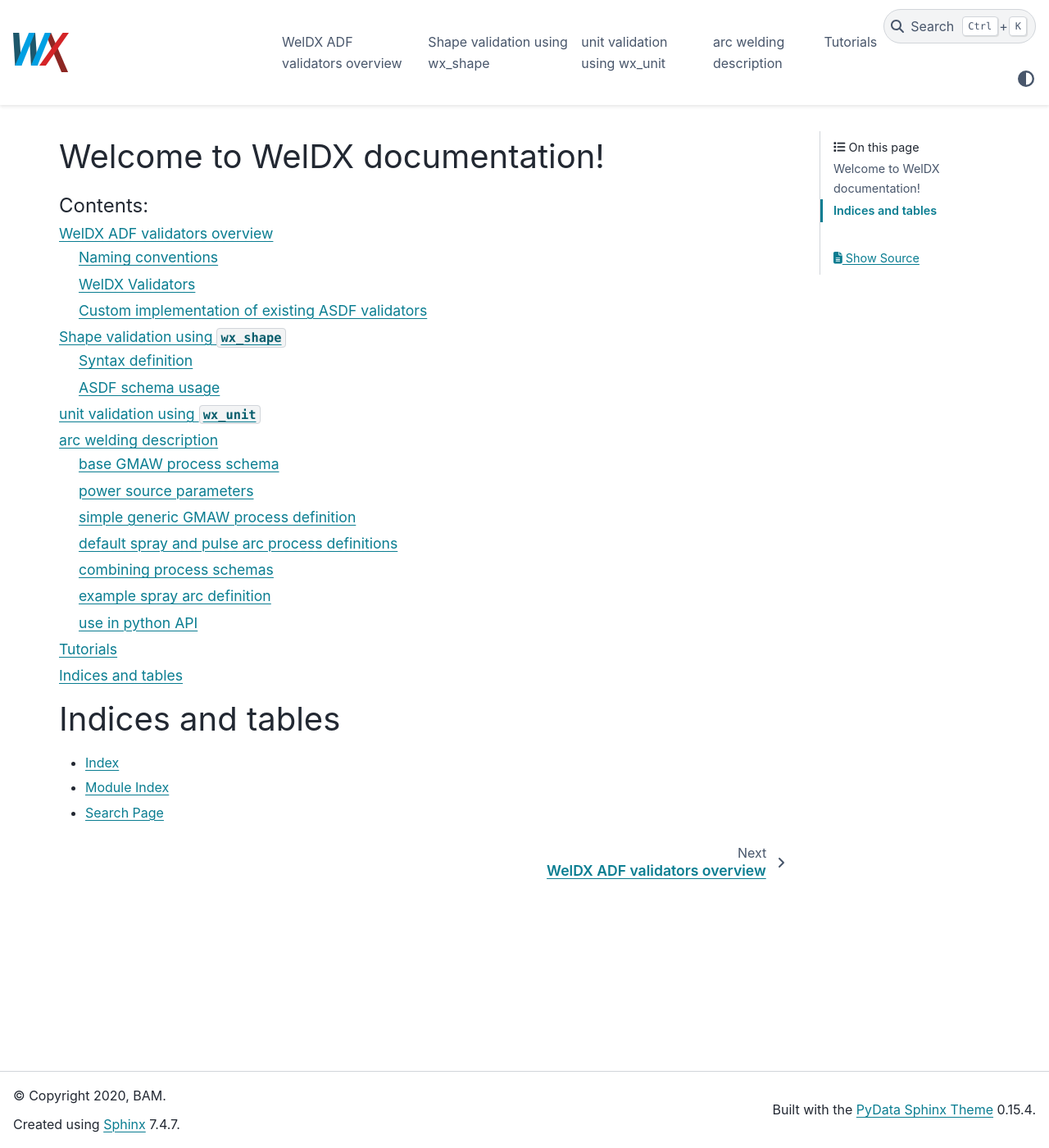
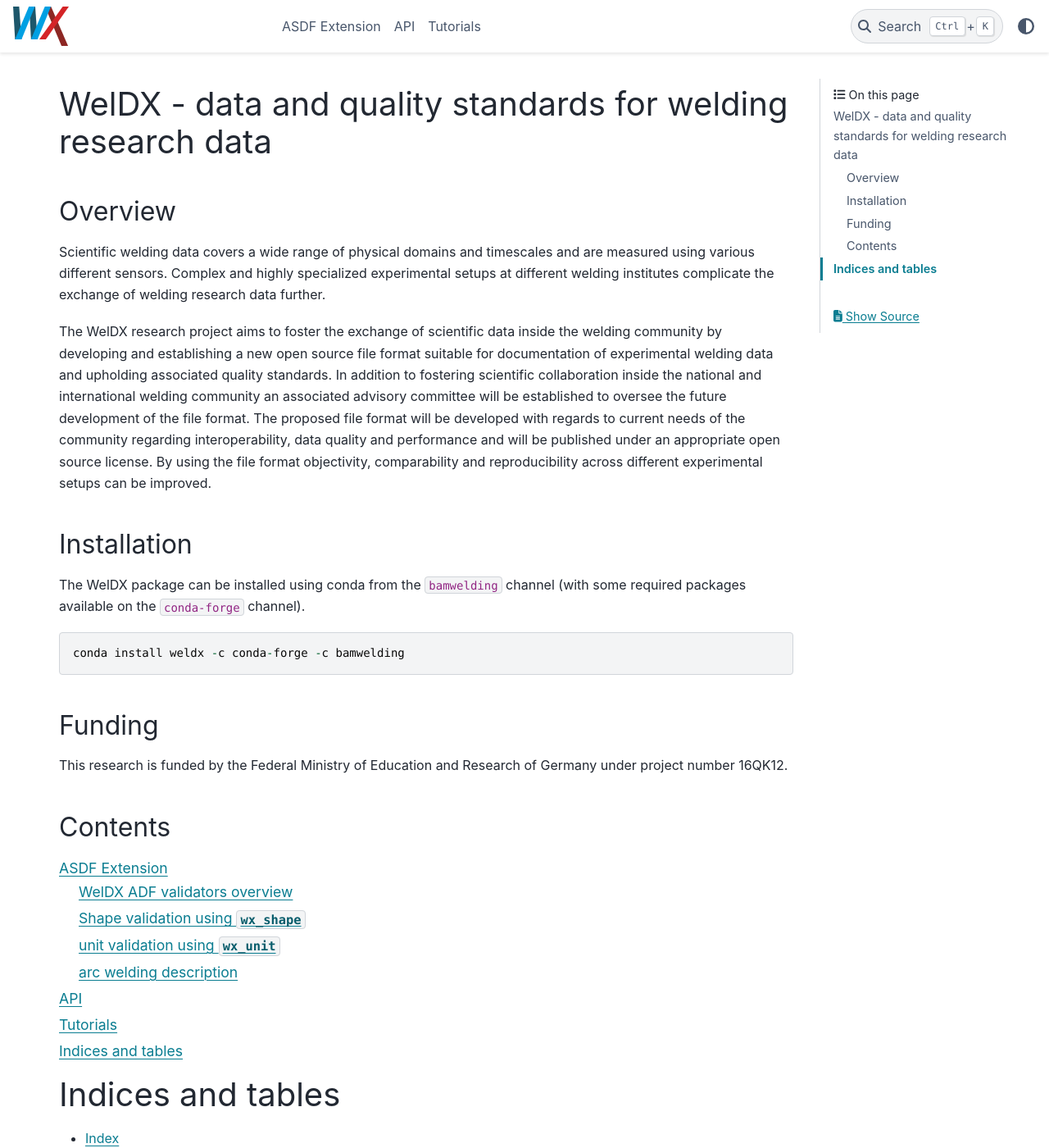
Before and after one commit to BAMWelDX/weldx, a Sphinx documentation site: the page built from doc/index.rst, in a window 1280 px wide and 1400 px high. Shown: the whole window at 82% size. Built offline with Sphinx 7.4.7 and the PyData theme 0.15.4, drawn with Linux system fonts in a browser that asks for light colours.

Commit message:
add project description

```diff
--- /dev/null
+++ b/doc/api.rst
@@ -0,0 +1,4 @@
+API
+=================================
+
+coming soon ...
--- /dev/null
+++ b/doc/asdf-extension.rst
@@ -0,0 +1,12 @@
+ASDF Extension
+=================================
+
+This page contains documentation and examples for custom additions to the ASDF schemas used in WelDX.
+
+.. toctree::
+   :maxdepth: 2
+
+   validators
+   shape-validation
+   unit-validation
+   welding-processes
--- a/doc/index.rst
+++ b/doc/index.rst
@@ -1,17 +1,38 @@
+WelDX - data and quality standards for welding research data
+============================================================
 
+Overview
+########
+Scientific welding data covers a wide range of physical domains and timescales and are measured using various different sensors.
+Complex and highly specialized experimental setups at different welding institutes complicate the exchange of welding research data further.
 
-Welcome to WelDX documentation!
-=================================
+The WelDX research project aims to foster the exchange of scientific data inside the welding community by developing and establishing a new open source file format suitable for documentation of experimental welding data and upholding associated quality standards.
+In addition to fostering scientific collaboration inside the national and international welding community an associated advisory committee will be established to oversee the future development of the file format.
+The proposed file format will be developed with regards to current needs of the community regarding interoperability, data quality and performance and will be published under an appropriate open source license.
+By using the file format objectivity, comparability and reproducibility across different experimental setups can be improved.
+
+Installation
+############
+The WelDX package can be installed using conda from the :code:`bamwelding` channel (with some required packages available on the :code:`conda-forge` channel).
+
+::
+
+    conda install weldx -c conda-forge -c bamwelding
+
+Funding
+#######
+This research is funded by the Federal Ministry of Education and Research of Germany under project number 16QK12.
+
+Contents
+########
 
 .. toctree::
    :maxdepth: 2
-   :caption: Contents:
 
-   validators
-   shape-validation
-   unit-validation
-   welding-processes
+   asdf-extension
+   api
    tutorials
+
 
 
 
```
Also changed, not shown: README.md (+1 -0 lines).
